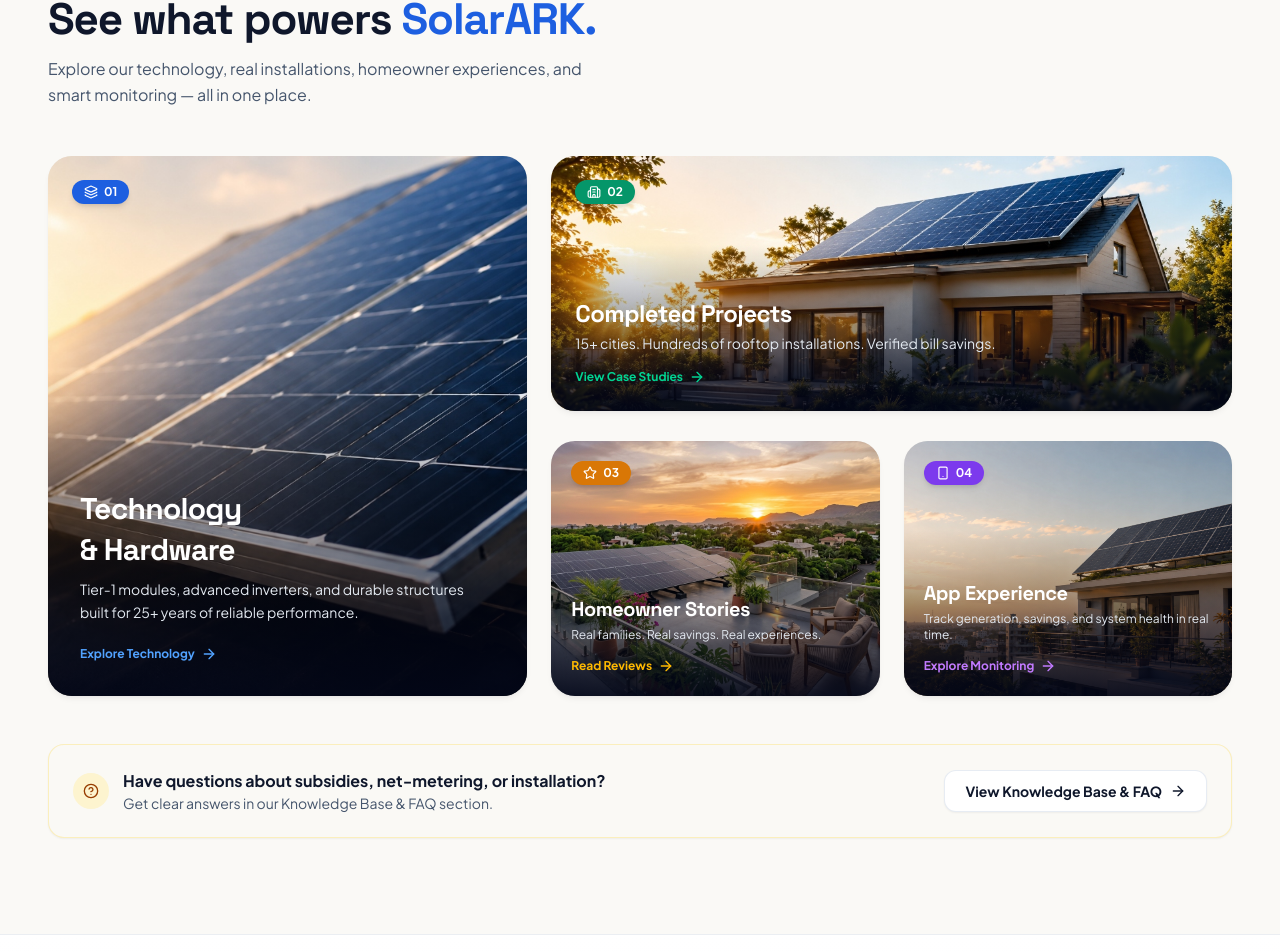
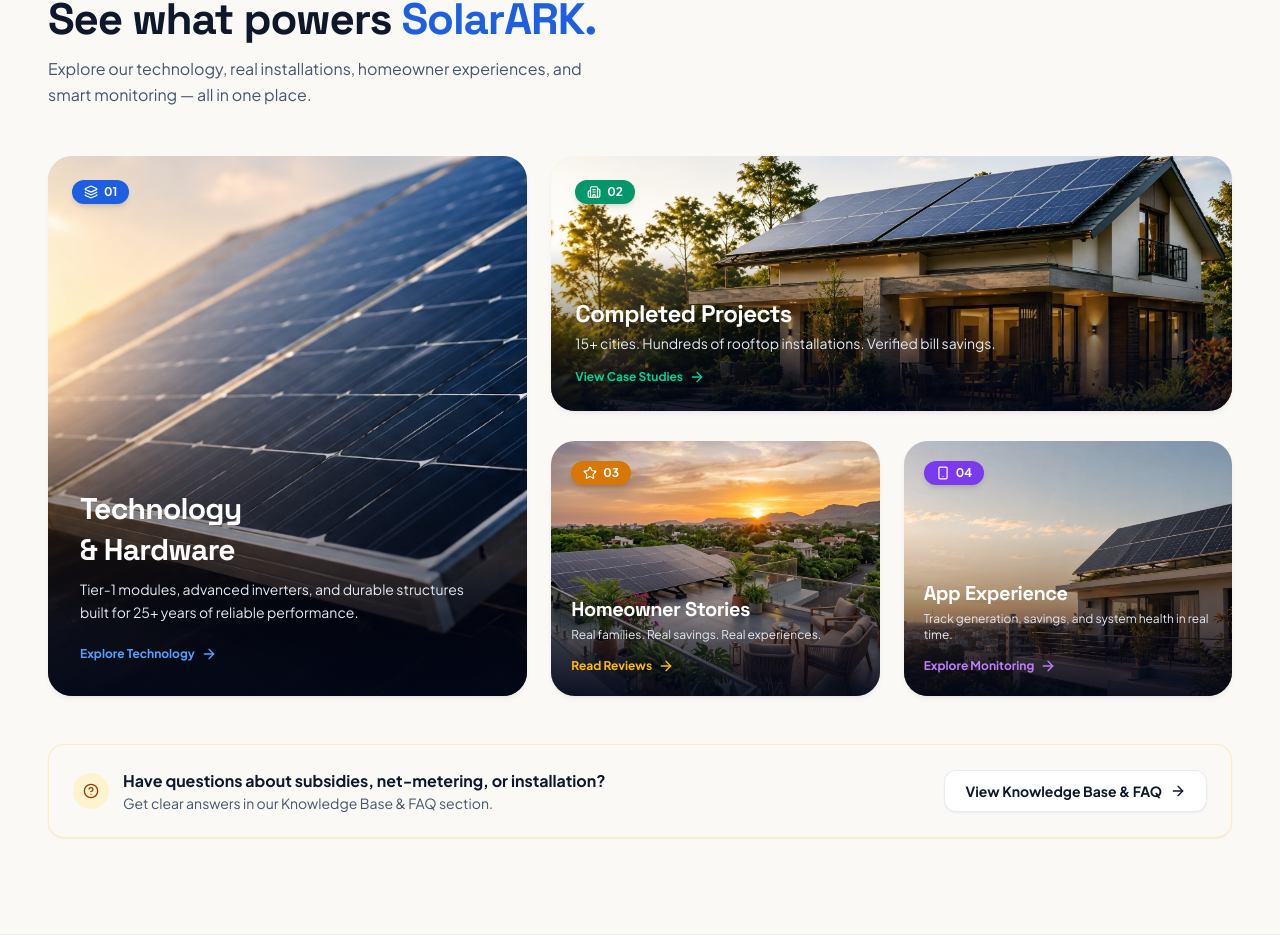
Before and after one commit to 0Akshat005/SolarARK, a React (Vite) app: page / in a window 1280 px wide. Shown: the part 6600-7552 px from the top of the page. Built offline with nearby package versions, Linux system fonts and the light colour scheme.

Commit message:
feat: add HD completed projects home photography asset for Projects block

```diff
--- a/src/components/DeepDiveTeaser.tsx
+++ b/src/components/DeepDiveTeaser.tsx
@@ -103,9 +103,9 @@
               {/* Asset Slot: PROJECTS_IMAGE */}
               <div className="absolute inset-0 z-0 overflow-hidden">
                 <img
-                  src="/calculator-solar-home.jpg"
+                  src="/images/completed-projects-home.jpg"
                   alt="Completed SolarARK Residential Rooftop Projects"
-                  className="w-full h-full object-cover object-center group-hover:scale-[1.025] transition-transform duration-700 ease-out"
+                  className="w-full h-full object-cover object-[65%_45%] group-hover:scale-[1.025] transition-transform duration-700 ease-out"
                   onError={(e) => {
                     (e.target as HTMLElement).style.display = 'none';
                   }}
```
Also changed, not shown: public/images/completed-projects-home.jpg (added).
